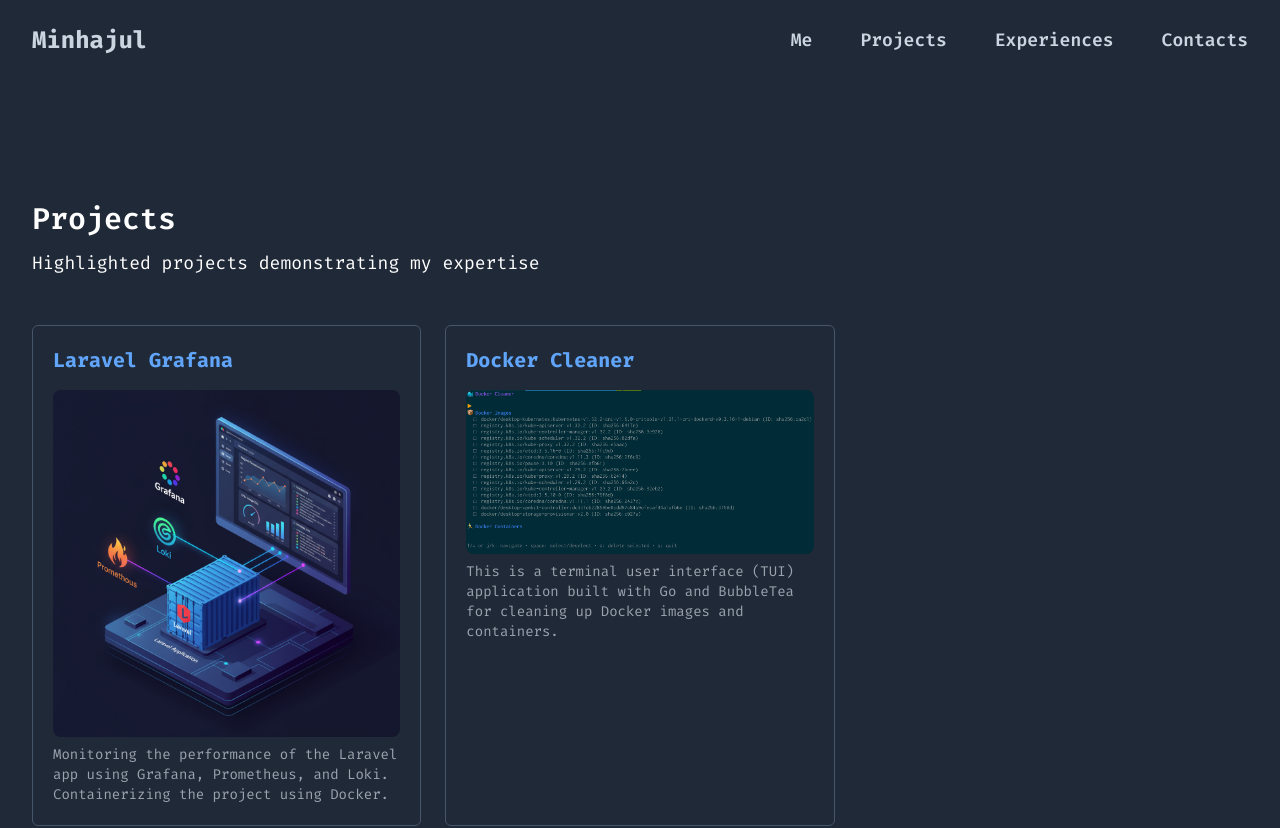
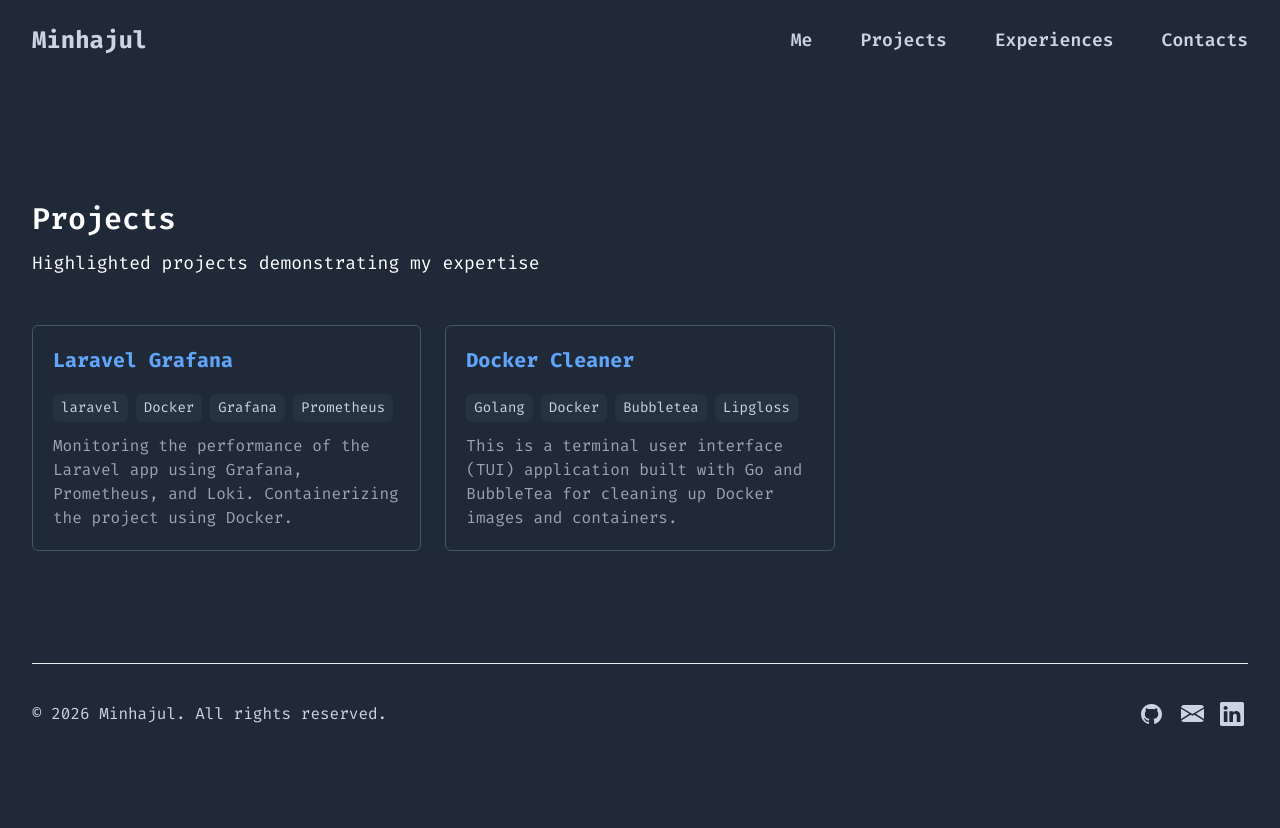
Before and after one commit to minhajul/minhajul.info, a Next.js app: page /projects in a window 1280 px wide. Shown: the top 828 px of the page. After the commit the page ends 800 px from the top, so only its background shows below. Built offline with nearby package versions, Linux system fonts and the light colour scheme.

Commit message:
#3: Updated design

```diff
--- a/src/app/projects/page.js
+++ b/src/app/projects/page.js
@@ -8,14 +8,14 @@
     {
         "title": "Laravel Grafana",
         "url": "https://github.com/minhajul/laravel-grafana",
-        "tech": "laravel, Docker, Grafana, Prometheus",
+        "technologies": ['laravel', 'Docker', 'Grafana', 'Prometheus'],
         "image": "/projects/laravel-grafana.png",
         "description": "Monitoring the performance of the Laravel app using Grafana, Prometheus, and Loki. Containerizing the project using Docker."
     },
     {
         "title": "Docker Cleaner",
         "url": "https://github.com/minhajul/docker-cleaner",
-        "tech": "Golang, Docker, Bubbletea, Lipgloss",
+        "technologies": ['Golang', 'Docker', 'Bubbletea', 'Lipgloss'],
         "image": "/projects/docker-cleaner.png",
         "description" : "This is a terminal user interface (TUI) application built with Go and BubbleTea for cleaning up Docker images and containers."
     }
@@ -46,24 +46,29 @@
                         viewport={{once: true}}
                     >
                         <div className="border border-slate-600 rounded-md p-5 flex flex-col h-full">
-                            <h3 className="text-xl font-bold text-blue-400 mb-2">
+                            <h3 className="text-xl font-bold text-blue-400 hover:text-blue-500 transition mb-2">
                                 <Link href={project.url} target="_blank" rel="noreferrer">
                                     {project.title}
                                 </Link>
                             </h3>
-
-                            <div className="py-2">
-                                <Image
-                                    loading="lazy"
-                                    src={project.image}
-                                    alt={project.title}
-                                    width="500"
-                                    height="100"
-                                    className="rounded-lg object-cover"
-                                />
+                            <div className="py-3 flex gap-2">
+                                {project.technologies.map((tech, index) => (
+                                    <p key={index} className="text-sm bg-slate-600/20 text-slate-300 px-2 py-1 rounded-md ">{tech}</p>
+                                ))}
                             </div>
 
-                            <p className="text-gray-400 text-sm">
+                            {/*<div className="py-2">*/}
+                            {/*    <Image*/}
+                            {/*        loading="lazy"*/}
+                            {/*        src={project.image}*/}
+                            {/*        alt={project.title}*/}
+                            {/*        width="500"*/}
+                            {/*        height="500"*/}
+                            {/*        className="rounded-lg object-cover"*/}
+                            {/*    />*/}
+                            {/*</div>*/}
+
+                            <p className="text-gray-400 text-base">
                                 {project.description}
                             </p>
                         </div>
```
